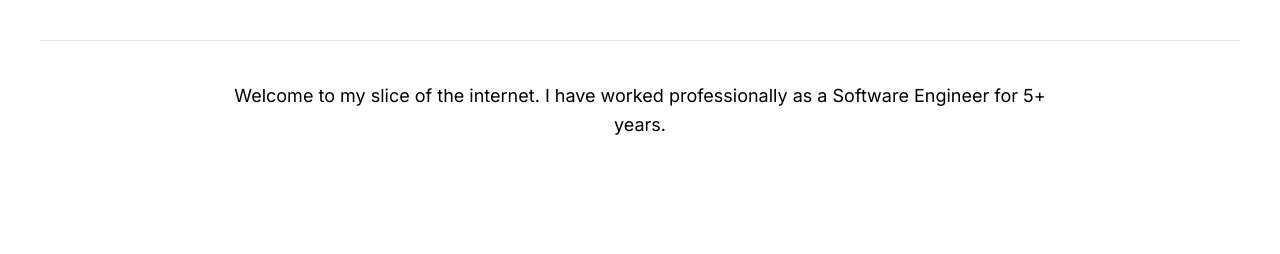
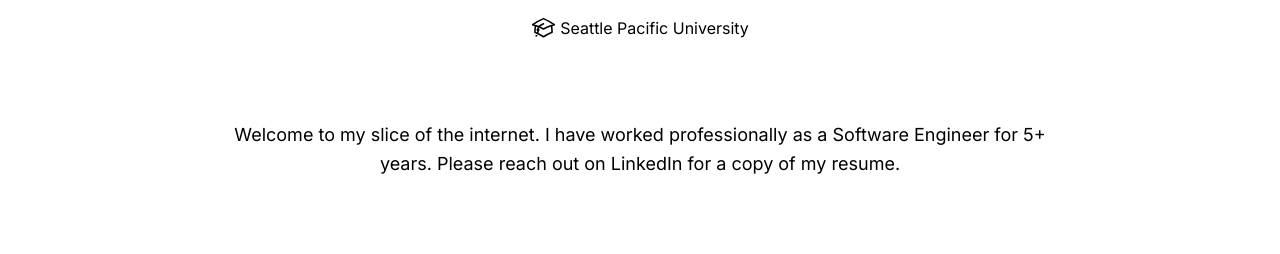
Before and after one commit to peachfuzz/next-peachfuzz-website, a Next.js app: page / in a window 1280 px wide. Shown: the part 698-952 px from the top of the page. Built offline with nearby package versions, Linux system fonts and the light colour scheme.

Commit message:
Fix small spacing on home page 🏡

```diff
--- a/src/app/page.tsx
+++ b/src/app/page.tsx
@@ -3,6 +3,9 @@ import { AcademicCapIcon, BriefcaseIcon, MapPinIcon } from './components/icons/h
 import { IconText } from './components/icons/iconText';
 
 export default function Home() {
+  const text = `Welcome to my slice of the internet. I have worked professionally as a Software Engineer for ${
+    new Date().getFullYear() - 2018
+  }+ years. Please reach out on LinkedIn for a copy of my resume.`;
   return (
     <main className="mt-60">
       <section className=" py-16 bg-blueGray-200">
@@ -15,8 +18,8 @@ export default function Home() {
                 </div>
               </div>
 
-              <div className="text-center mt-12">
-                <h1 className="text-4xl font-semibold leading-normal mb-2 text-blueGray-700 mb-2">Hector</h1>
+              <div className="text-center mt-12 space-y-4">
+                <h1 className="text-4xl font-semibold leading-normal text-blueGray-700">Hector</h1>
 
                 <IconText sectionOne={<MapPinIcon width="25px" />} sectionTwo={<p>Seattle, Washington</p>} />
                 <IconText sectionOne={<BriefcaseIcon width="25px" />} sectionTwo={<p>Software Engineer</p>} />
@@ -25,13 +28,12 @@ export default function Home() {
                   sectionTwo={<p>Seattle Pacific University</p>}
                 />
               </div>
-              <div className="mt-10 py-10 border-t border-blueGray-200 text-center">
+              <div className="mt-10 py-10 text-center">
                 <div className="flex flex-wrap justify-center">
                   <div className="w-full lg:w-9/12 px-4">
                     <p className="mb-4 text-lg leading-relaxed text-blueGray-700">
                       {/* todo: add more text */}
-                      Welcome to my slice of the internet. I have worked professionally as a Software Engineer for{' '}
-                      {new Date().getFullYear() - 2018}+ years.
+                      {text}
                     </p>
                   </div>
                 </div>
```
Also changed, not shown: src/app/components/footer.tsx (+0 -8 lines).
